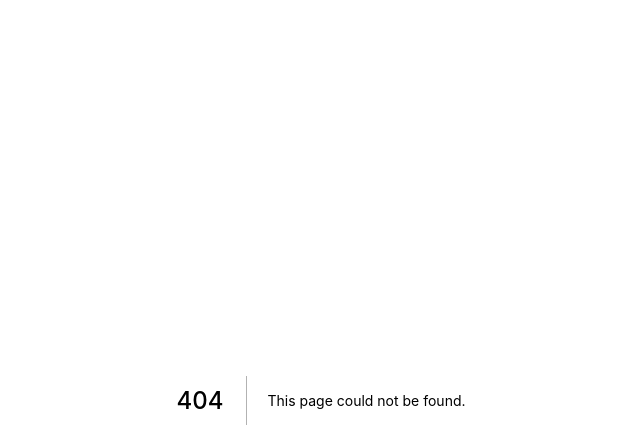
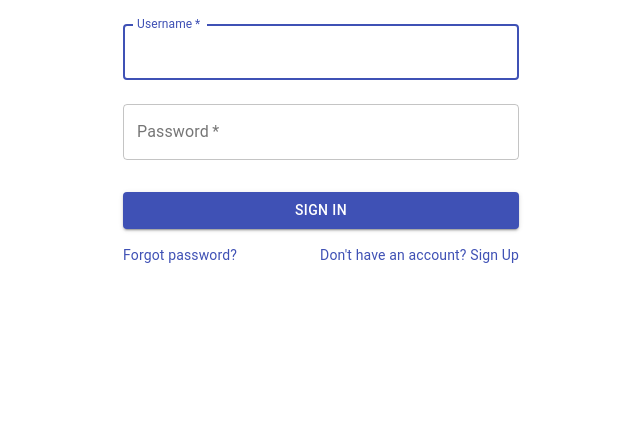
Before and after one commit to parthsujalshah/Django-GraphQL-Nextjs, a Next.js app: page /login in a window 1280 px wide. Before the commit this address had no page. Shown: the top 448 px of the page, without its empty margins (319-959 px from the left). Built offline with nearby package versions, Linux system fonts and the light colour scheme.

Commit message:
login page

```diff
--- /dev/null
+++ b/pages/login.js
@@ -0,0 +1,97 @@
+import React, { useState } from 'react'
+import Button from '@material-ui/core/Button';
+import TextField from '@material-ui/core/TextField';
+import Link from '@material-ui/core/Link';
+import Grid from '@material-ui/core/Grid';
+import { makeStyles } from '@material-ui/core/styles';
+import Container from '@material-ui/core/Container';
+
+const useStyles = makeStyles((theme) => ({
+    paper: {
+        marginTop: theme.spacing(8),
+        display: 'flex',
+        flexDirection: 'column',
+        alignItems: 'center',
+    },
+    form: {
+        width: '100%',
+        marginTop: theme.spacing(1),
+    },
+    submit: {
+        margin: theme.spacing(3, 0, 2),
+    },
+}));
+
+
+const SignIn = () => {
+
+    const classes = useStyles();
+    const [username, setUsername] = useState('');
+    const [password, setPassword] = useState('');
+
+    function onSubmit(e) {
+        e.preventDefault();
+    };
+
+    return (
+        <Container component="main" maxWidth="xs">
+            <form className={classes.form} noValidate onSubmit={onSubmit}>
+                <TextField
+                    variant="outlined"
+                    margin="normal"
+                    required
+                    fullWidth
+                    id="username"
+                    label="Username"
+                    name="username"
+                    autoComplete="username"
+                    autoFocus
+                    onChange={(e) => setUsername(e.target.value)}
+                />
+                <TextField
+                    variant="outlined"
+                    margin="normal"
+                    required
+                    fullWidth
+                    name="password"
+                    label="Password"
+                    type="password"
+                    id="password"
+                    autoComplete="current-password"
+                    onChange={(e) => setPassword(e.target.value)}
+                />
+                <Button
+                    type="submit"
+                    fullWidth
+                    variant="contained"
+                    color="primary"
+                    className={classes.submit}
+                >
+                    Sign In
+                </Button>
+                <Grid container>
+                    <Grid item xs>
+                        <Link href="#" variant="body2">
+                            Forgot password?
+                        </Link>
+                    </Grid>
+                    <Grid item>
+                        <Link href="#" variant="body2">
+                            {"Don't have an account? Sign Up"}
+                        </Link>
+                    </Grid>
+                </Grid>
+            </form>
+        </Container>
+    );
+};
+
+export default function Login() {
+    return (
+        <div>
+            <main>
+                <SignIn />
+            </main>
+        </div>
+    );
+};
```
